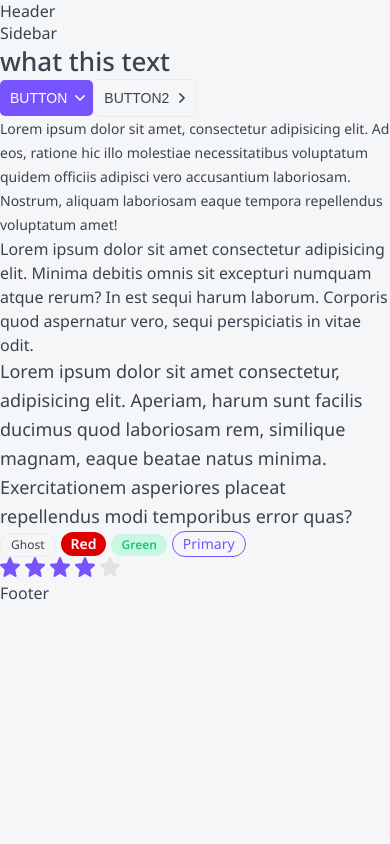
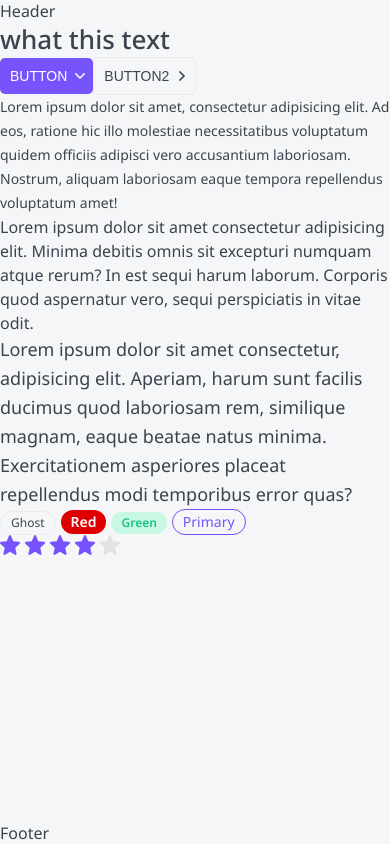
Before and after one commit to kobak-github/Top-App, a Next.js app: page / in a window 390 px wide. Built offline with nearby package versions, Linux system fonts and the light colour scheme.

Commit message:
Layout display grid

```diff
--- a/layout/Layout.module.css
+++ b/layout/Layout.module.css
@@ -0,0 +1,40 @@
+.wrapper{
+  display: grid;
+  grid-template-columns: auto 230px minmax(320px, 1200px) auto;
+  grid-template-rows: auto 1fr auto;
+  min-height: 100vh;
+  grid-template-areas:
+    ". header header ."
+    ". sidebar body ."
+    "footer footer footer footer";
+}
+
+.header{
+  grid-area: header;
+  display: none;
+}
+.sidebar{
+  grid-area: sidebar;
+}
+.body{
+  grid-area: body;
+}
+.footer{
+  grid-area: footer;
+}
+
+@media (max-width: 765px) {
+  .wrapper{
+    grid-template-columns: minmax(320px, 1fr) ;
+    grid-template-areas:
+      "header"
+      "body"
+      "footer";
+  }
+  .sidebar{
+    display: none;
+  }
+  .header{
+    display: block;
+  }
+}
--- a/layout/Layout.tsx
+++ b/layout/Layout.tsx
@@ -7,16 +7,14 @@
 
 const Layout = ({children}: LayoutProps): JSX.Element => {
   return (
-    <>
-      <Header />
-      <div>
-        <Sidebar />
-        <div>
-          {children}
-        </div>
+    <div className={styles.wrapper}>
+      <Header className={styles.header} />
+      <Sidebar className={styles.sidebar} />
+      <div className={styles.body}>
+        {children}
       </div>
-      <Footer />
-    </>
+      <Footer className={styles.footer} />
+    </div>
   );
 };
 
```
